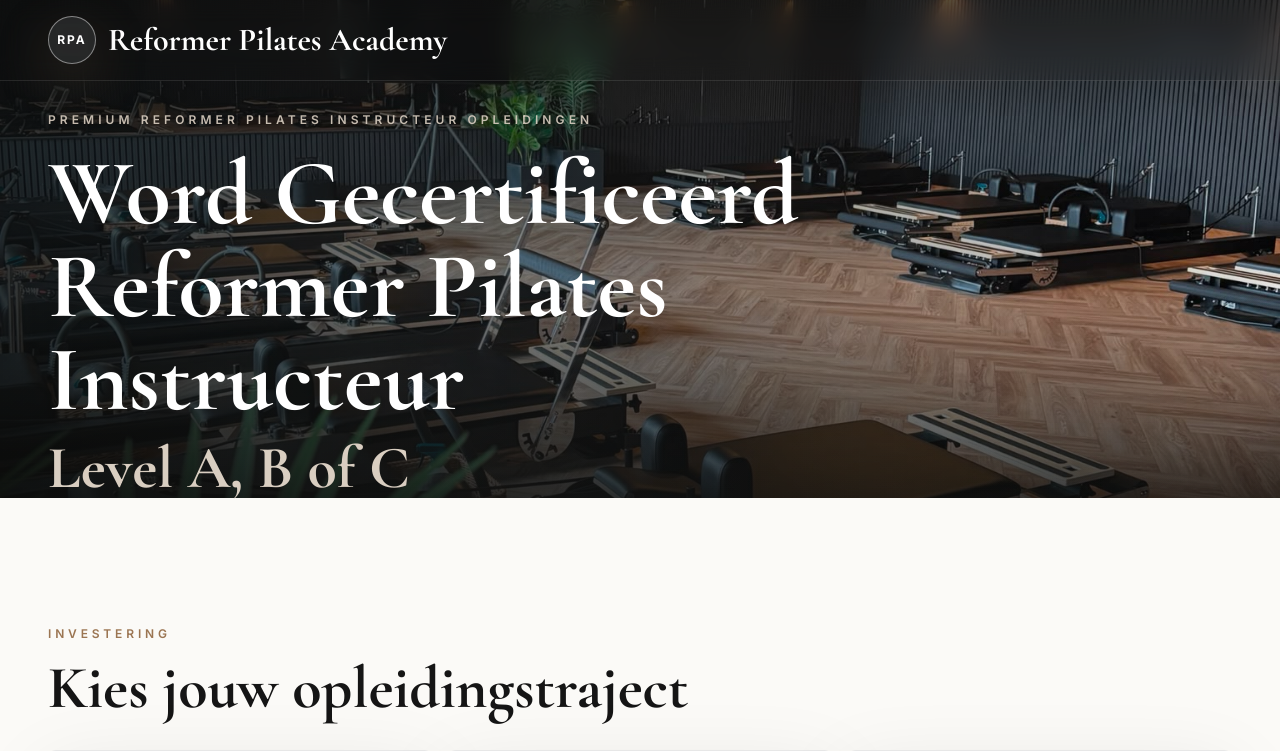
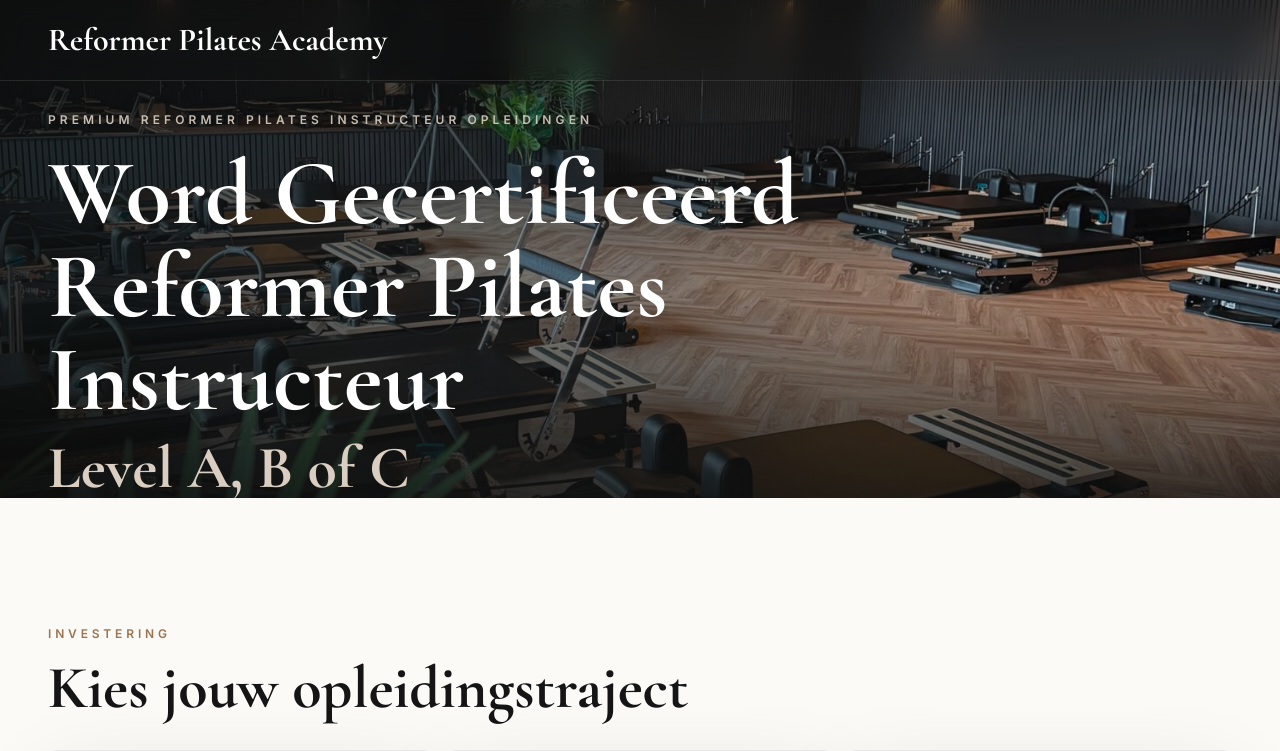
Before and after one commit to jochemsebastiaanvankuijk-rgb/dutch-reformer-academy, a Next.js app: page / in a window 1280 px wide. Shown: the top 751 px of the page. Built offline with nearby package versions, Linux system fonts and the light colour scheme.

Commit message:
Remove RPA header mark

```diff
--- a/app/inschrijven/page.tsx
+++ b/app/inschrijven/page.tsx
@@ -104,18 +104,13 @@
     <main className="min-h-screen bg-porcelain">
       <section className="border-b border-ink/10 bg-ink py-6 text-white">
         <div className="section-shell flex items-center justify-between gap-6">
-          <div className="flex items-center gap-3">
-            <span className="flex h-11 w-11 items-center justify-center rounded-full border border-white/35 bg-white/10 text-[0.7rem] font-bold tracking-[0.16em] text-white shadow-glow">
-              RPA
-            </span>
-            <div>
+          <div>
             <p className="font-display text-2xl font-bold leading-none">
               Reformer Pilates Academy
             </p>
             <p className="mt-1 text-[11px] uppercase tracking-[0.28em] text-white/58">
               Inschrijving
             </p>
-            </div>
           </div>
           <Link
             href="/"
--- a/components/LandingPage.tsx
+++ b/components/LandingPage.tsx
@@ -317,10 +317,7 @@
         </div>
         <div className="absolute inset-x-0 top-0 z-20 border-b border-white/10 bg-ink/10 backdrop-blur-md">
           <div className="section-shell flex h-20 items-center justify-between">
-            <div className="flex items-center gap-3">
-              <span className="flex h-10 w-10 items-center justify-center rounded-full border border-white/45 bg-white/10 text-[0.7rem] font-bold tracking-[0.16em] text-white shadow-glow backdrop-blur-md sm:h-12 sm:w-12 sm:text-xs">
-                RPA
-              </span>
+            <div>
               <p className="font-display text-[1.35rem] font-bold leading-none sm:text-[2rem]">
                 Reformer Pilates Academy
               </p>
```
